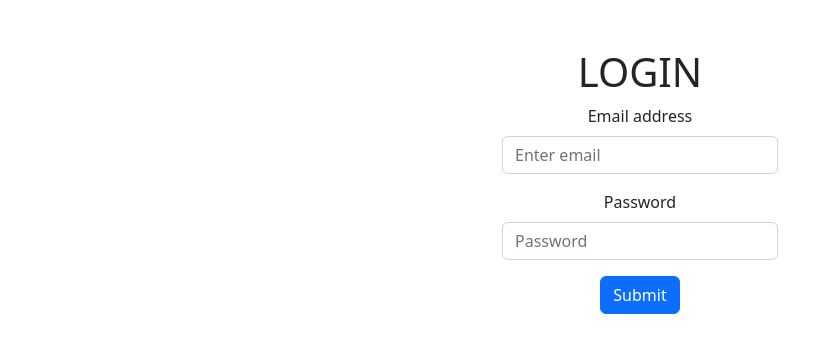
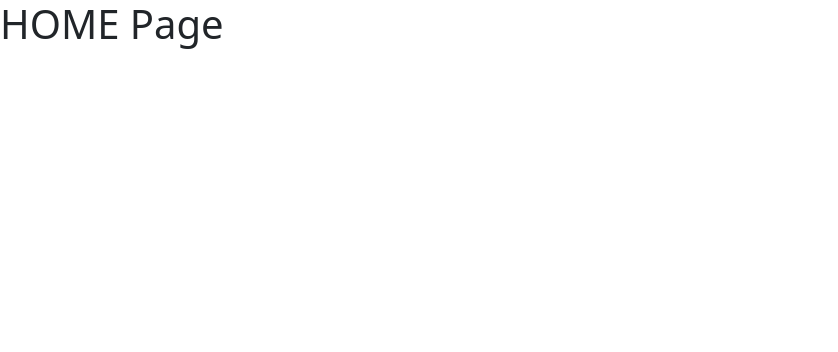
Before and after one commit to syousafzai861/Redux-Login, a React (Create React App) app: page / in a window 1280 px wide. Shown: the top 352 px of the page, without its empty margins (0-838 px from the left). Built offline with nearby package versions, Linux system fonts and the light colour scheme.

Commit message:
Routing Has Been Implemented

```diff
--- a/src/App.js
+++ b/src/App.js
@@ -1,60 +1,26 @@
+import React from "react";
+import 'bootstrap/dist/css/bootstrap.min.css';
+import {
+  BrowserRouter,
+  Route,
+  Routes
+} from "react-router-dom";
+import Home from './Component/Home';
+import Login from './Component/Login';
+function App() {
+  return (
 
-import { Button, Col, Container, Form, Row } from "react-bootstrap";
-import axios from 'axios';
-import "./App.css";
-import 'bootstrap/dist/css/bootstrap.min.css';
-import { useState } from "react";
-function App() {
-const[email,setEmail] = useState('');
-const [password, setPassword] = useState('');
-// console.log("Hello redux")
- const handleemail = (e) =>{
-     setEmail(e.target.value)
- }
- const handlepassword = (e) =>{
-  setPassword(e.target.value)
- }
- const handleApi = (e) => {
-  e.preventDefault();
-  console.log({email,password})
-  axios.post('https://reqres.in/api/login', {
-    "email": email,
-    "password": password
-  })
-  .then((response)=> {
-    console.log(response);
-    alert("LOGGED IN SUCCESSFULLY")
-  })
-  .catch((error) => {
-    alert("INVALID USERNAME OR PASSWORD")
-  });
- }
-  return (
     <div className="App">
-      <h1 className="mt-5">LOGIN</h1>
-      <Container style={{width:"300px" }}>
-        <Row>
-          <Col >
-            <Form>
-              <Form.Group className="mb-3" controlId="formBasicEmail">
-                <Form.Label>Email address</Form.Label>
-                <Form.Control type="email" value={email} onChange={handleemail} placeholder="Enter email" />
-              </Form.Group>
+      <BrowserRouter>
+     <Routes>
+      <Route path="/" element={<Home/>} ></Route>
+      <Route path="/login" element={<Login/>} ></Route>
+     </Routes>
 
-              <Form.Group className="mt-7" controlId="formBasicPassword">
-                <Form.Label>Password</Form.Label>
-                <Form.Control type="password" value={password} onChange={handlepassword} placeholder="Password" />
-              </Form.Group>
+      </BrowserRouter>
+    </div>
 
-              <Button className="mt-3" variant="primary" type="submit" onClick={handleApi}>
-                Submit
-              </Button>
-            </Form>
-          </Col>
-        </Row>
-      </Container>
-    </div>
   );
-}
+  }
 
 export default App;
--- /dev/null
+++ b/src/Component/Home.js
@@ -0,0 +1,11 @@
+import React from 'react'
+
+const Home = () => {
+  return (
+    <div>
+      <h1>HOME Page</h1>
+    </div>
+  )
+}
+
+export default Home
--- /dev/null
+++ b/src/Component/Login.js
@@ -0,0 +1,62 @@
+
+import { Button, Col, Container, Form, Row } from "react-bootstrap";
+import axios from 'axios';
+import 'bootstrap/dist/css/bootstrap.min.css';
+import { useState } from "react";
+import { useNavigate } from "react-router-dom";
+function Login() {
+let navigate = useNavigate();
+const[email,setEmail] = useState('');
+const [password, setPassword] = useState('');
+// console.log("Hello redux")
+ const handleemail = (e) =>{
+     setEmail(e.target.value)
+ }
+ const handlepassword = (e) =>{
+  setPassword(e.target.value)
+ }
+ const handleApi = (e) => {
+  e.preventDefault();
+  console.log({email,password})
+  axios.post('https://reqres.in/api/login', {
+    "email": email,
+    "password": password
+  })
+  .then((response)=> {
+    console.log(response);
+    alert("LOGGED IN SUCCESSFULLY")
+    navigate("/")
+  })
+  .catch((error) => {
+    alert("INVALID USERNAME OR PASSWORD")
+  });
+ }
+  return (
+    <div className="App">
+      <h1 className="mt-5 text-center" >LOGIN</h1>
+      <Container style={{width:"300px", marginTop:"40px" }}>
+        <Row>
+          <Col >
+            <Form>
+              <Form.Group className="mb-3" controlId="formBasicEmail">
+                <Form.Label>Email address</Form.Label>
+                <Form.Control type="email" value={email} onChange={handleemail} placeholder="Enter email" />
+              </Form.Group>
+
+              <Form.Group className="mt-7" controlId="formBasicPassword">
+                <Form.Label>Password</Form.Label>
+                <Form.Control type="password" value={password} onChange={handlepassword} placeholder="Password" />
+              </Form.Group>
+
+              <Button className="mt-3" variant="primary" type="submit" onClick={handleApi}>
+                Submit
+              </Button>
+            </Form>
+          </Col>
+        </Row>
+      </Container>
+    </div>
+  );
+}
+
+export default Login;
```
